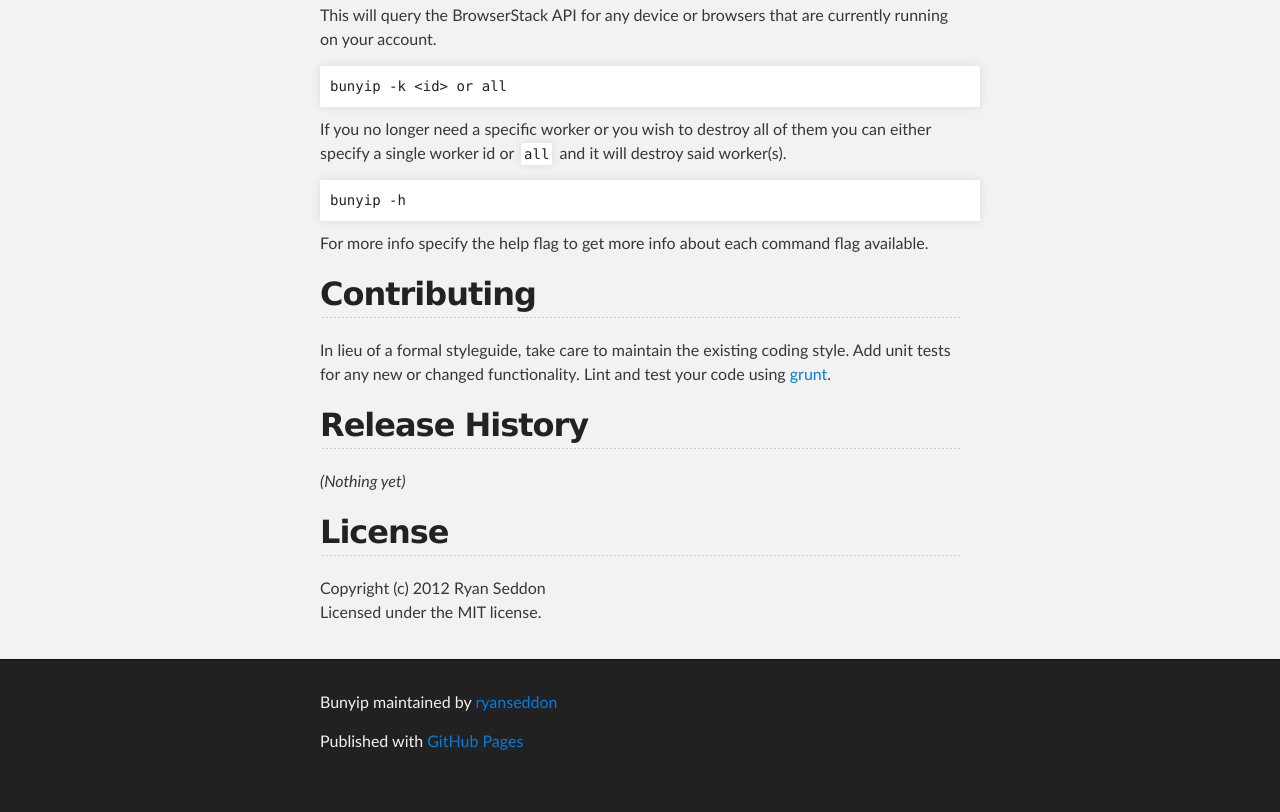
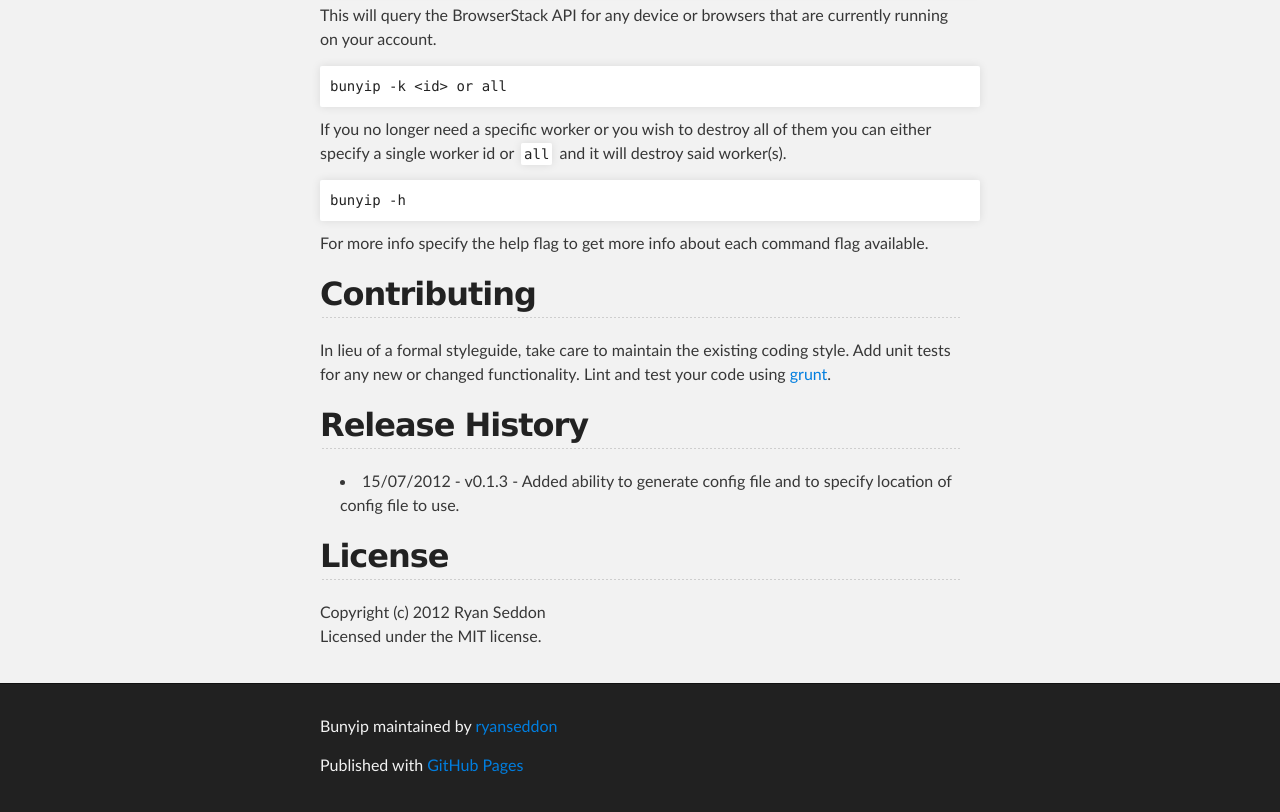
Before and after one commit to ryanseddon/bunyip, a plain HTML site: page index.html in a window 1280 px wide. Shown: the part 2485-3297 px from the top of the page. Before the commit the page ends 3273 px from the top, so only its background shows below. Drawn offline with Linux system fonts and the light colour scheme.

Commit message:
Added release history info

```diff
--- a/index.html
+++ b/index.html
@@ -141,7 +141,9 @@
 
 <h2>Release History</h2>
 
-<p><em>(Nothing yet)</em></p>
+<ul>
+  <li>15/07/2012 - v0.1.3 - Added ability to generate config file and to specify location of config file to use.</li>
+</ul>
 
 <h2>License</h2>
 
```
